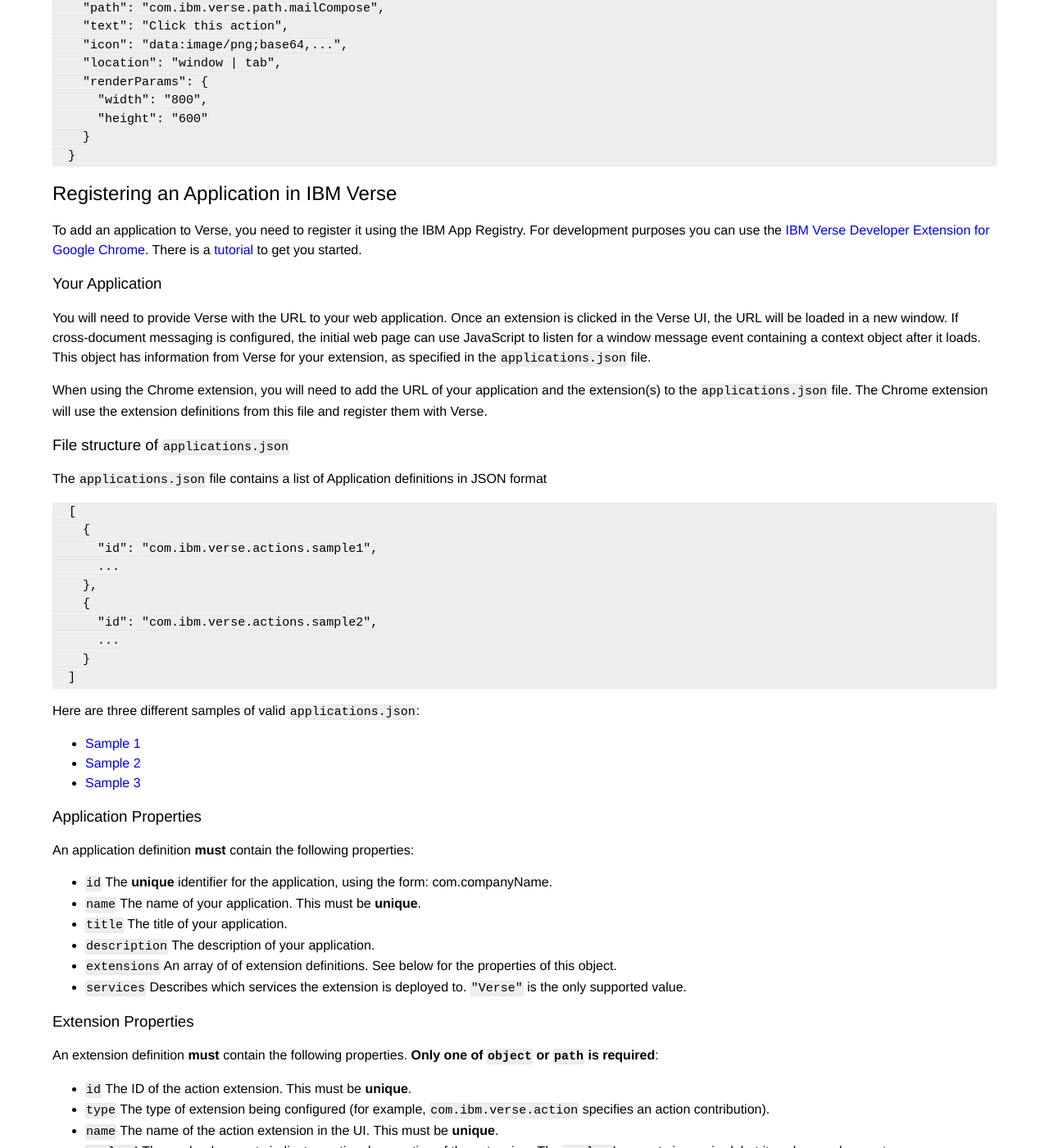
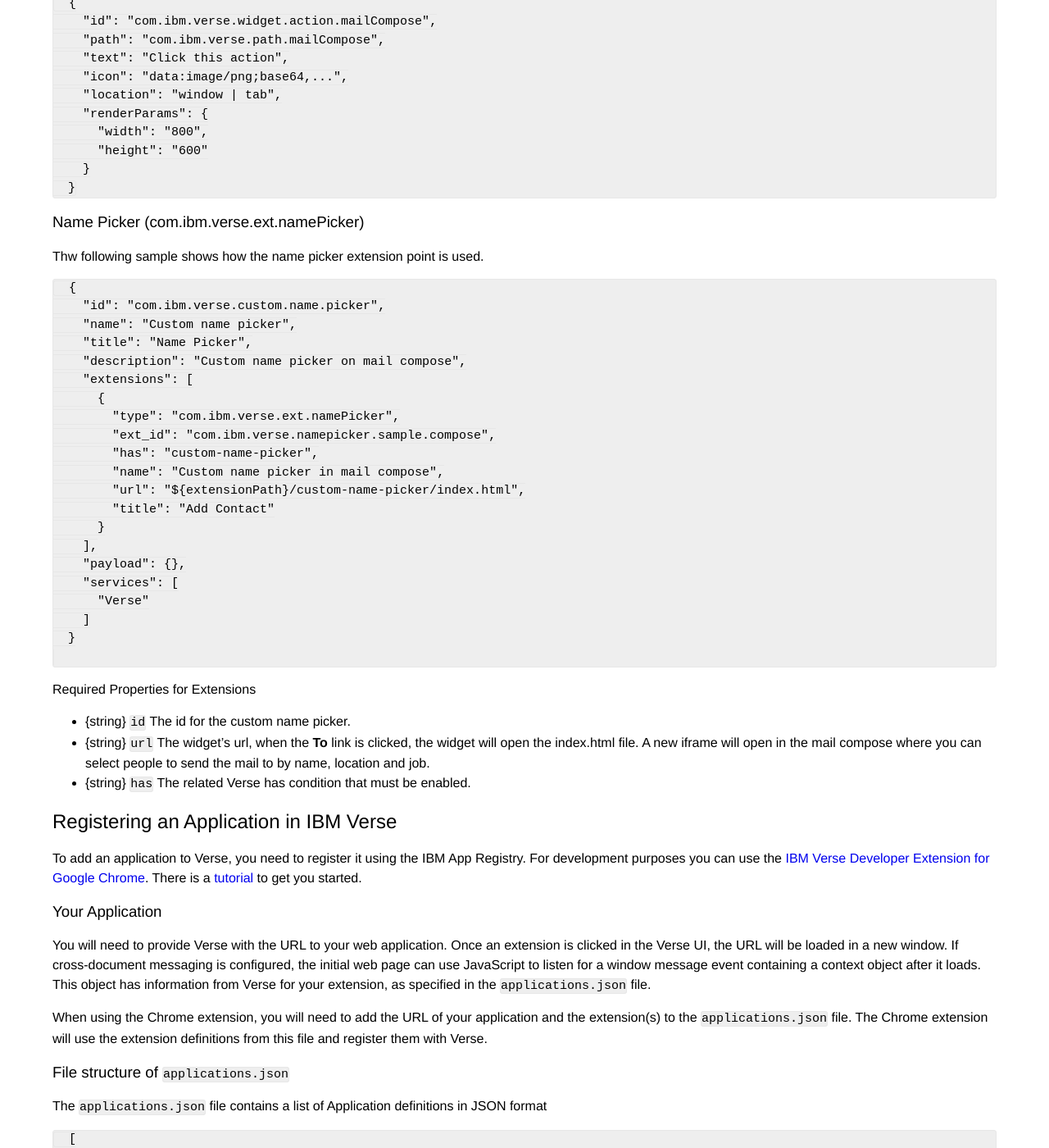
Before and after one commit to ibmverse/verse-developer, a Jekyll site: the page built from _reference/reference.md, in a window 1280 px wide and 1400 px high, scrolled down 5953 px. Shown: the whole window at 82% size. Built offline with Jekyll 4.4.1, drawn with Linux system fonts in a browser that asks for light colours; some of the changed text lies outside the part shown.

Commit message:
261709 name picker reference doc started

````diff
--- a/_reference/reference.md
+++ b/_reference/reference.md
@@ -74,6 +74,7 @@
 * [com.ibm.appreg.ext.templatedLink](#templated-link-comibmappregexttemplatedlink)
 * [com.ibm.verse.ext.widget](#widget-comibmverseextwidget)
   * [Widget Action](#widget-action)
+* [com.ibm.verse.ext.namePicker](#name-picker-comibmverseextnamepicker)
 
 ### Simple Link (com.ibm.appreg.ext.simpleLink)
 
@@ -270,6 +271,40 @@
     }
   }
 ```
+
+### Name Picker (com.ibm.verse.ext.namePicker)
+Thw following sample shows how the name picker extension point is used.
+
+```json
+  {
+    "id": "com.ibm.verse.custom.name.picker",
+    "name": "Custom name picker",
+    "title": "Name Picker",
+    "description": "Custom name picker on mail compose",
+    "extensions": [
+      {
+        "type": "com.ibm.verse.ext.namePicker",
+        "ext_id": "com.ibm.verse.namepicker.sample.compose",
+        "has": "custom-name-picker",
+        "name": "Custom name picker in mail compose",
+        "url": "${extensionPath}/custom-name-picker/index.html",
+        "title": "Add Contact"
+      }
+    ],
+    "payload": {},
+    "services": [
+      "Verse"
+    ]
+  }
+
+```
+
+#### Required Properties for Extensions
+
+* {string} `id` The id for the custom name picker.
+* {string} `url` The widget’s url, when the __To__ link is clicked, the widget will open the index.html file. A new iframe will open in the mail compose where you can select people to send the mail to by name, location and job.
+* {string} `has` The related Verse has condition that must be enabled.
+
 
 ## Registering an Application in IBM Verse
 To add an application to Verse, you need to register it using the IBM App Registry. For development purposes
````
